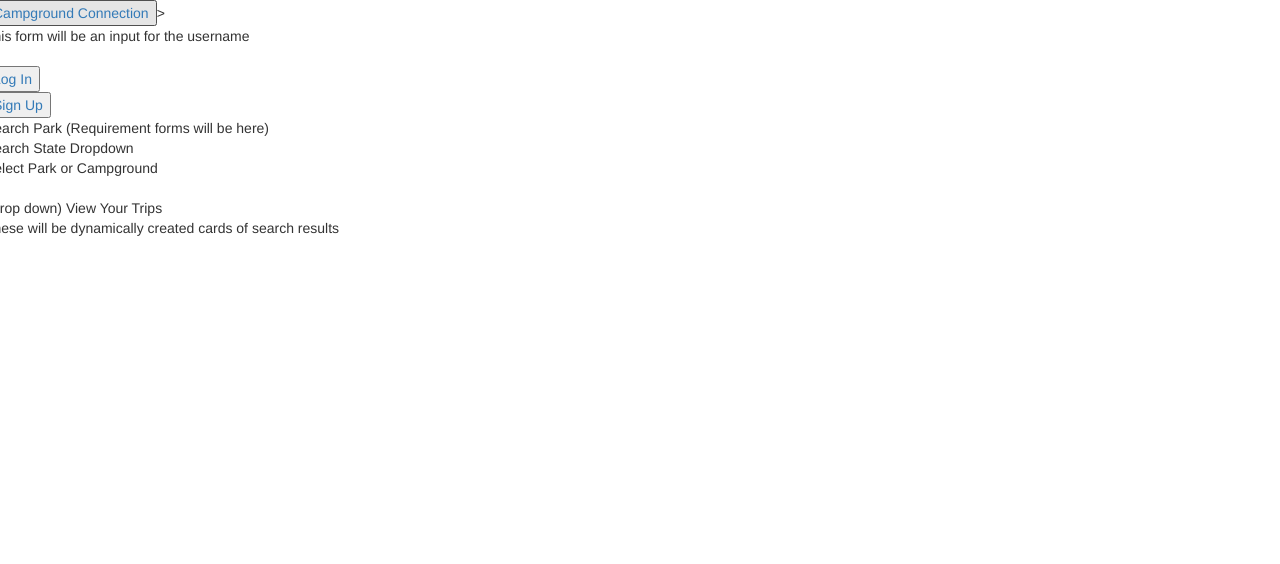
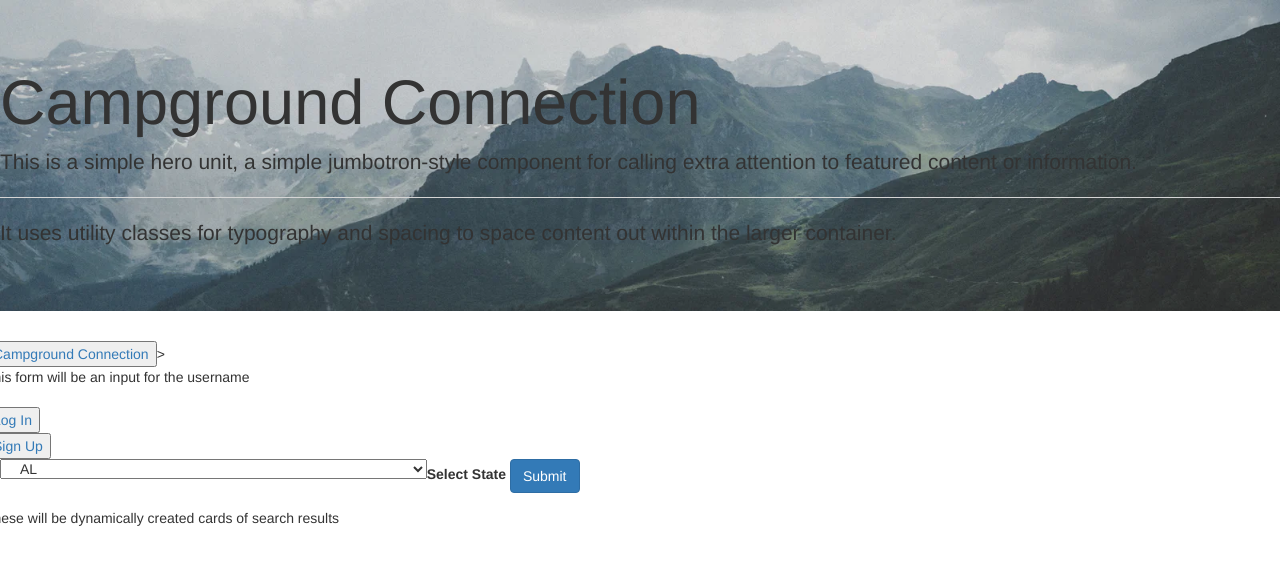
Before and after one commit to michaelbeebe123/campground-connection, a website: page app/public/index.html in a window 1280 px wide. Drawn offline with nearby package versions, Linux system fonts and the light colour scheme.

Commit message:
update index.html

```diff
--- /dev/null
+++ b/app/public/css/style.css
@@ -0,0 +1,7 @@
+
+
+#jumbo{
+    background-image: url(../mountain-pic.png);
+    background-repeat: no-repeat;
+    background-size: cover;
+}
--- a/app/public/index.html
+++ b/app/public/index.html
@@ -1,6 +1,7 @@
 <!--Main page, Park search-->
 <!DOCTYPE html>
 <html lang="en">
+
 <head>
     <meta charset="UTF-8">
     <meta name="viewport" content="width=device-width, initial-scale=1.0">
@@ -8,27 +9,105 @@
     <title>Campground Connection</title>
     <!-- Latest compiled and minified CSS -->
     <link rel="stylesheet" href="https://maxcdn.bootstrapcdn.com/bootstrap/3.4.0/css/bootstrap.min.css">
+    <link rel="stylesheet" href="css/style.css">
 
     <!-- jQuery library -->
     <script src="https://ajax.googleapis.com/ajax/libs/jquery/3.4.1/jquery.min.js"></script>
 
     <!-- Latest compiled JavaScript -->
     <script src="https://maxcdn.bootstrapcdn.com/bootstrap/3.4.0/js/bootstrap.min.js"></script>
+
+    <script src="js/index.js"></script>
 </head>
+
 <body>
-    <!--Logo/main button--><!--Login/username input (takes you to login with an autofill?)--><!--Sign In--><!--Sign Up-->
+
+    <div class="jumbotron" id=jumbo>
+        <h1 class="display-4">Campground Connection</h1>
+        <p class="lead">This is a simple hero unit, a simple jumbotron-style component for calling extra attention to
+            featured content or information.</p>
+        <hr class="my-4">
+        <p>It uses utility classes for typography and spacing to space content out within the larger container.</p>
+
+    </div>
+    <!--Logo/main button-->
+    <!--Login/username input (takes you to login with an autofill?)-->
+    <!--Sign In-->
+    <!--Sign Up-->
     <div class="row">
         <div class="col-6"><button id="logo"><a href="/index">Campground Connection</a></button>></div>
-        <div><form>This form will be an input for the username</form>></div>
+        <div>
+            <form>This form will be an input for the username</form>>
+        </div>
         <div><button><a href="/login">Log In</a></button></div>
         <div><button><a href="/signup">Sign Up</a></button></div>
     </div>
-    <!--Search Park--><!--Requirements(park or campground, state)--><!--View Your Trips list of trip names if logged in-->
-    <div class="row">
-        <div>Search Park (Requirement forms will be here)</div><div>Search State Dropdown</div><div>Select Park or Campground</div>>
-        <div>(Drop down) View Your Trips</div>
+    <!--Search Park-->
+    <!--Requirements(park or campground, state)-->
+    <!--View Your Trips list of trip names if logged in-->
+
+    <form>
+        <div class="form-group">
+            <label for="exampleFormControlSelect1">Select State</label>
+            <select class="form-group col-md-4" id="inputState">
+                <option>AL</option>
+                <option>AK</option>
+                <option>AZ</option>
+                <option>AR</option>
+                <option>CA</option>
+                <option>CO</option>
+                <option>CT</option>
+                <option>DE</option>
+                <option>FL</option>
+                <option>GA</option>
+                <option>HI</option>
+                <option>ID</option>
+                <option>IL</option>
+                <option>IN</option>
+                <option>IA</option>
+                <option>KS</option>
+                <option>KY</option>
+                <option>LA</option>
+                <option>ME</option>
+                <option>MD</option>
+                <option>MA</option>
+                <option>MI</option>
+                <option>MN</option>
+                <option>MS</option>
+                <option>MO</option>
+                <option>MT</option>
+                <option>NE</option>
+                <option>NV</option>
+                <option>NH</option>
+                <option>NJ</option>
+                <option>NM</option>
+                <option>NY</option>
+                <option>NC</option>
+                <option>ND</option>
+                <option>OH</option>
+                <option>OK</option>
+                <option>OR</option>
+                <option>PA</option>
+                <option>RI</option>
+                <option>SC</option>
+                <option>SD</option>
+                <option>TN</option>
+                <option>TX</option>
+                <option>UT</option>
+                <option>VT</option>
+                <option>VA</option>
+                <option>WA</option>
+                <option>WV</option>
+                <option>WI</option>
+                <option>WY</option>
+
+
+            </select>
+            <button type="submit" class="btn btn-primary" id=submitBtn >Submit</button>
         </div>
+    </form>
     <!--Card displays of search results (park name, price range, rating, photo)-->
     <div class="row" id="resultcards">These will be dynamically created cards of search results</div>
 </body>
+
 </html>
--- a/app/public/js/index.js
+++ b/app/public/js/index.js
@@ -11,7 +11,7 @@ $("#submitBtn").on("click", function () {
     var loader = $("<div>");
     loader.attr("id", "loader");
     loader.html("<h3>Get excited parks are on the way!</h3>")
-    loader.append("<img src=https://media.giphy.com/media/pNsBooBjruKnm/giphy.gif>");
+    loader.append("<img src=https://giphy.com/gifs/5tfqO7ClftEsoa6J7h>");
     $("#loader").html(loader);
 
     //call functions
```
Also changed, not shown: app/public/camp-pic.jpg (added), app/public/mountain-pic.png (added). Lines whose indentation alone changed are shown as unchanged.
